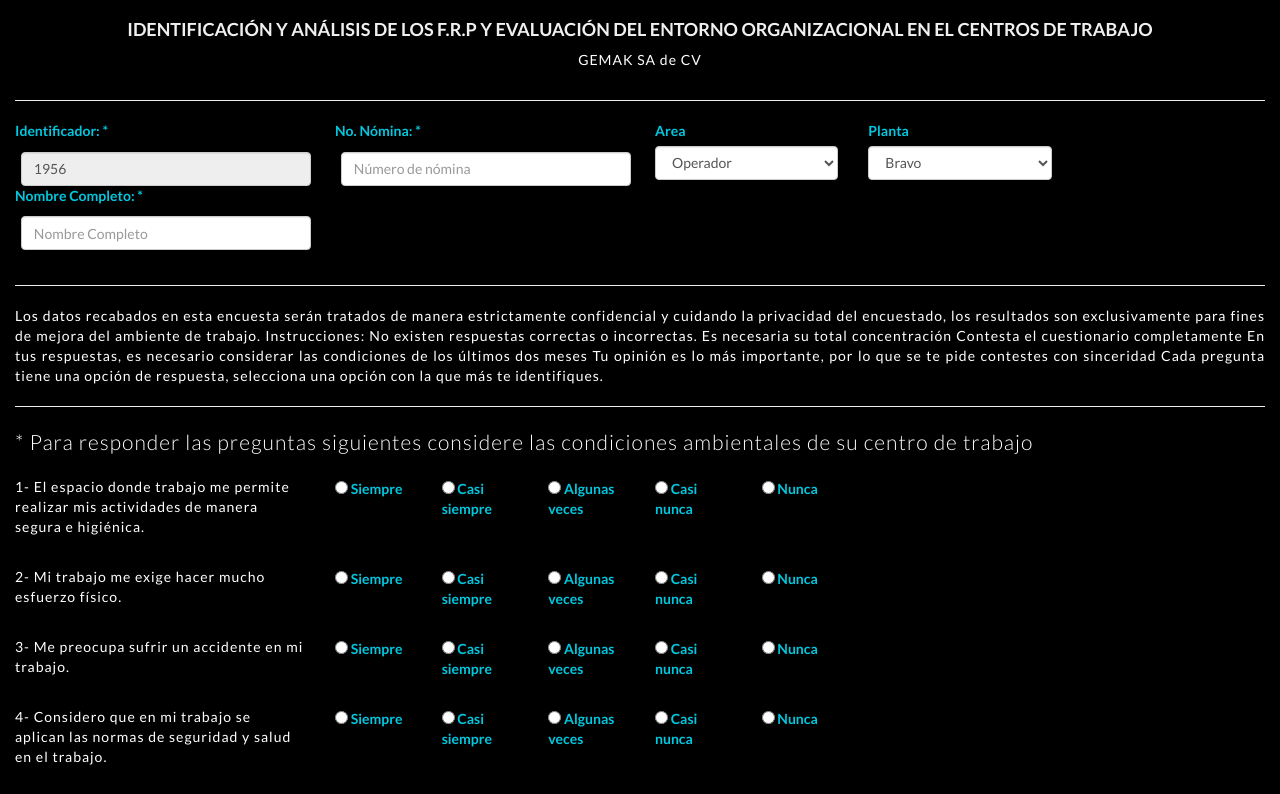
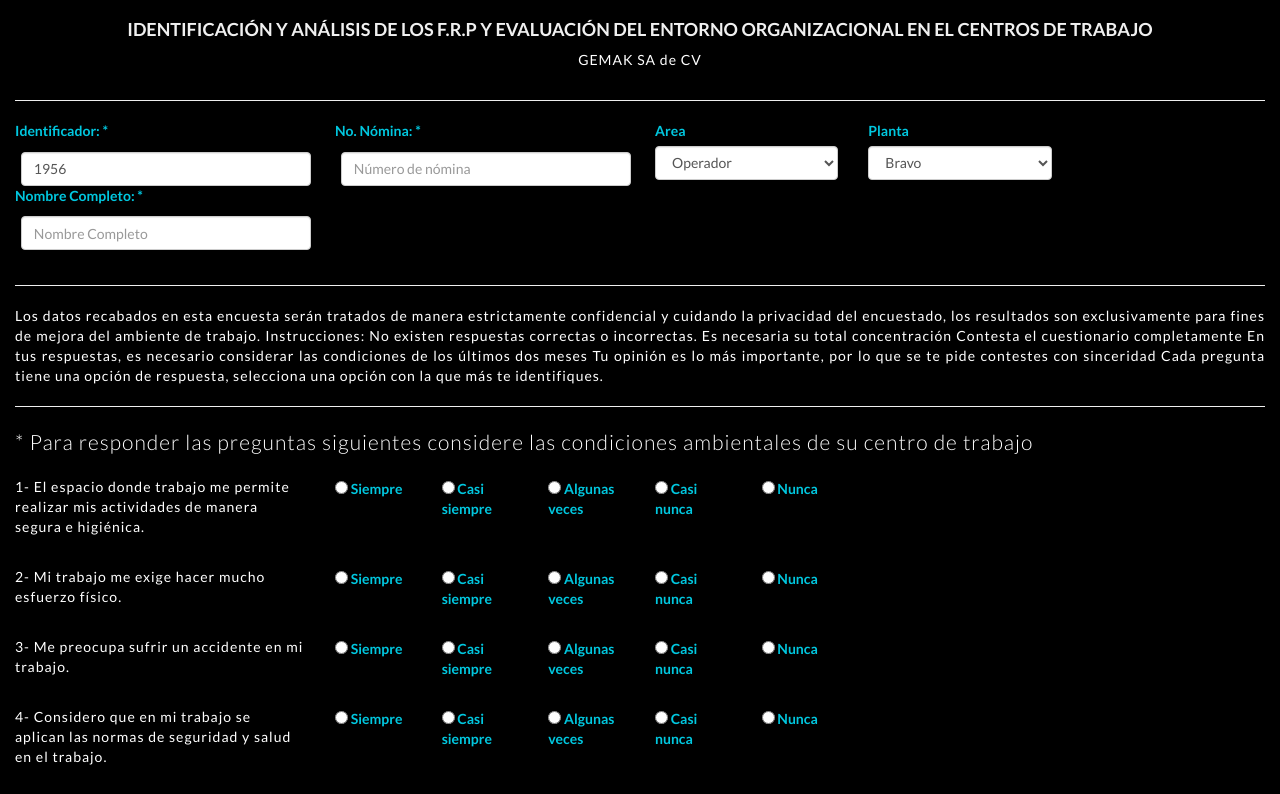
Before and after one commit to MalwarePig/EncuestaISO, a website: page src/views/index.html in a window 1280 px wide. Shown: the top 794 px of the page. Drawn offline with nearby package versions, Linux system fonts and the light colour scheme; files that its build step writes are made by us from their sources; files whose address does not match are found by name.

Commit message:
Corregido 2022

```diff
--- a/src/views/index.html
+++ b/src/views/index.html
@@ -51,7 +51,7 @@
             <div class="col-md-3">
               <div class="form-group">
                 <label for="identificador">Identificador: *</label>
-                <input type="text" class="form-control" id="identificador" readonly name="identificador" maxlength="128">
+                <input type="text" class="form-control" id="identificador" name="identificador" maxlength="128">
                 <label for="Nombre">Nombre Completo: *</label>
                 <input type="text" class="form-control" id="Nombre" name="Nombre" maxlength="128" placeholder="Nombre Completo"
                   required>
```
